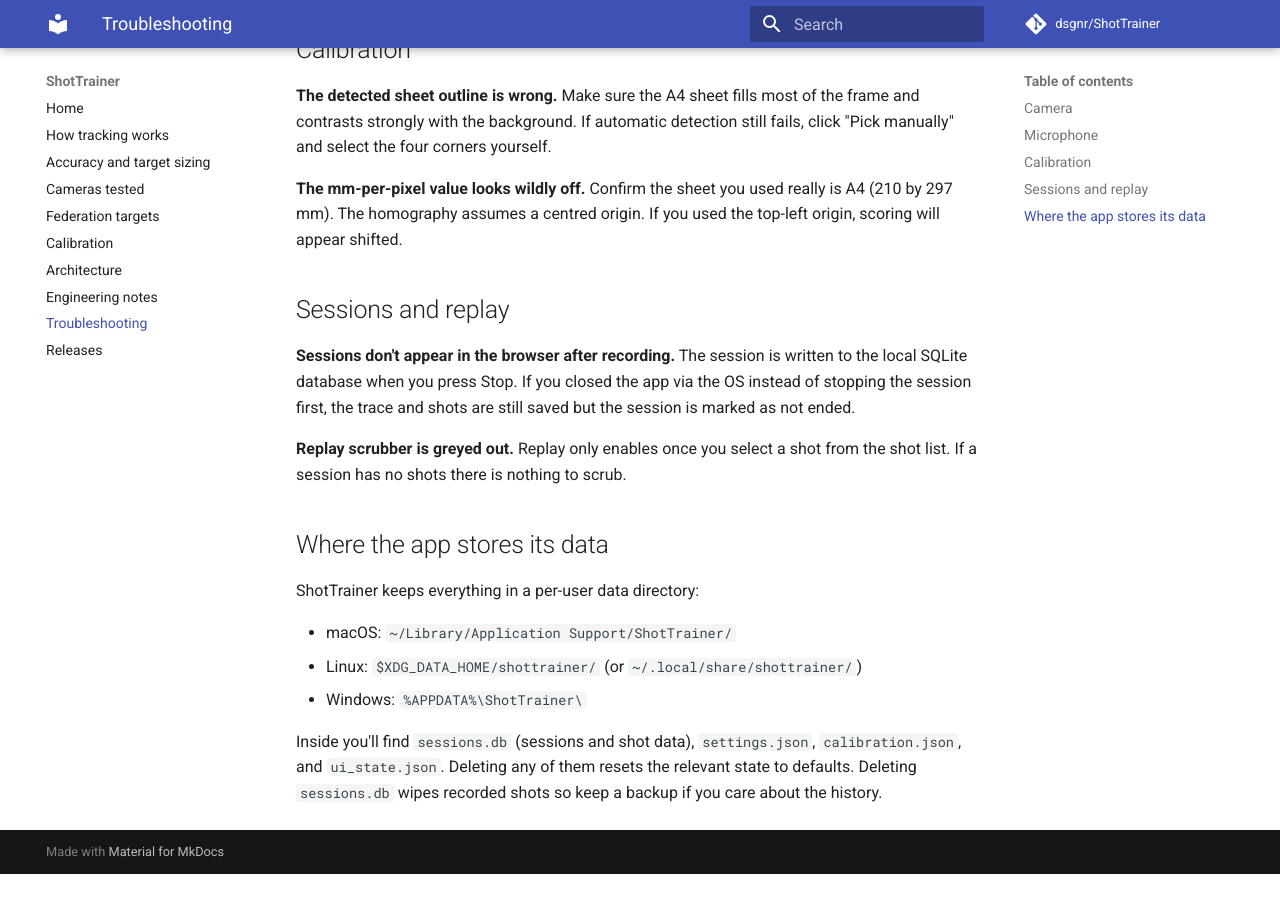
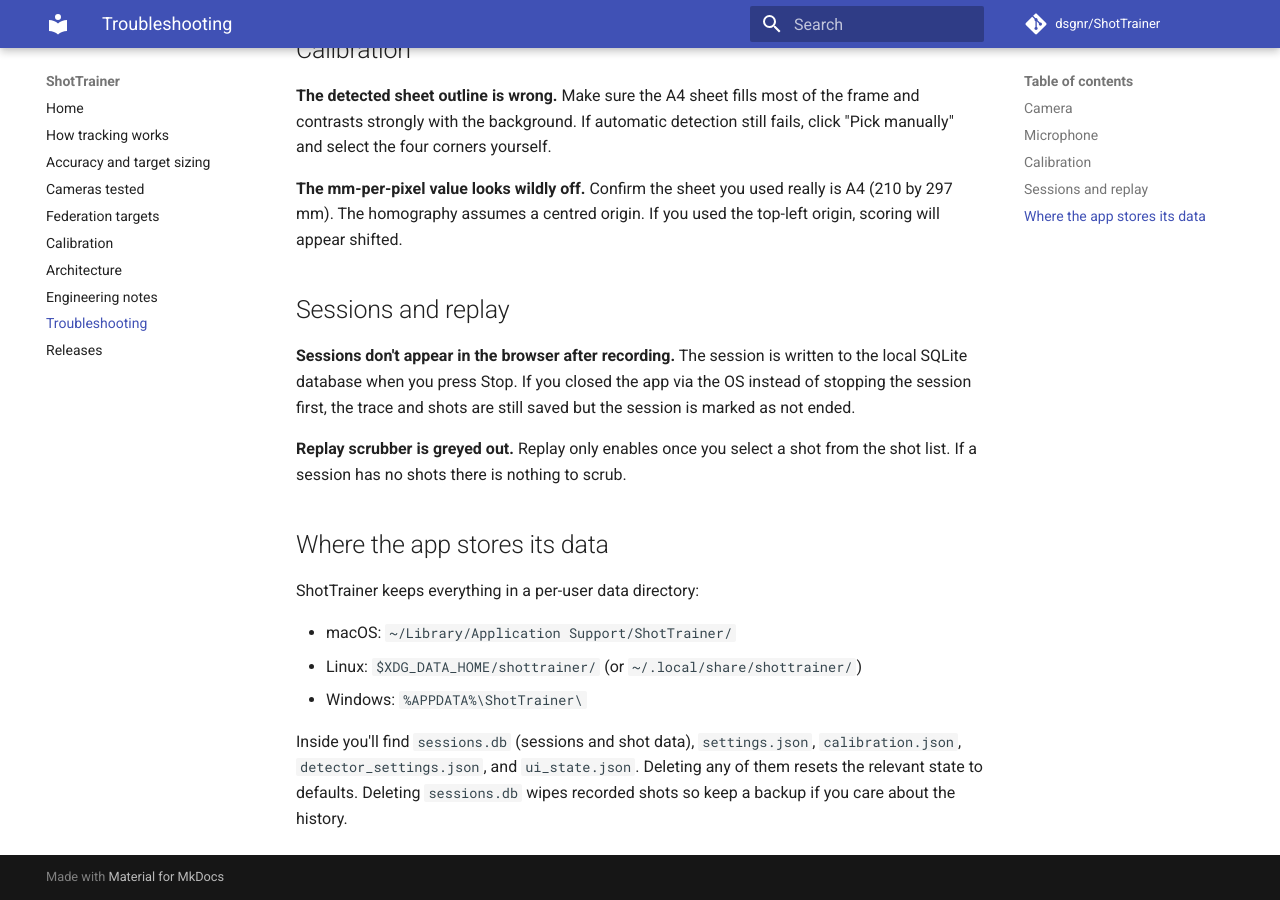
Before and after one commit to dsgnr/ShotTrainer, an MkDocs documentation site: the page built from docs/troubleshooting.md, in a window 1280 px wide and 900 px high, scrolled down 936 px. Built offline with MkDocs 1.6.1 and Material for MkDocs 9.7.7, drawn with Linux system fonts in a browser that asks for light colours; comment, search, counter and statistics services are not loaded; before the commit the page ends 1810 px from its top, so only the background shows below that.

Commit message:
docs: mention detector_settings.json alongside the other state files

```diff
--- a/docs/troubleshooting.md
+++ b/docs/troubleshooting.md
@@ -74,6 +74,6 @@
 - Windows: `%APPDATA%\ShotTrainer\`
 
 Inside you'll find `sessions.db` (sessions and shot data), `settings.json`,
-`calibration.json`, and `ui_state.json`. Deleting any of them resets the
-relevant state to defaults. Deleting `sessions.db` wipes recorded shots so
-keep a backup if you care about the history.
+`calibration.json`, `detector_settings.json`, and `ui_state.json`. Deleting
+any of them resets the relevant state to defaults. Deleting `sessions.db`
+wipes recorded shots so keep a backup if you care about the history.
```
Also changed, not shown: docs/architecture.md (+1 -0 lines).
